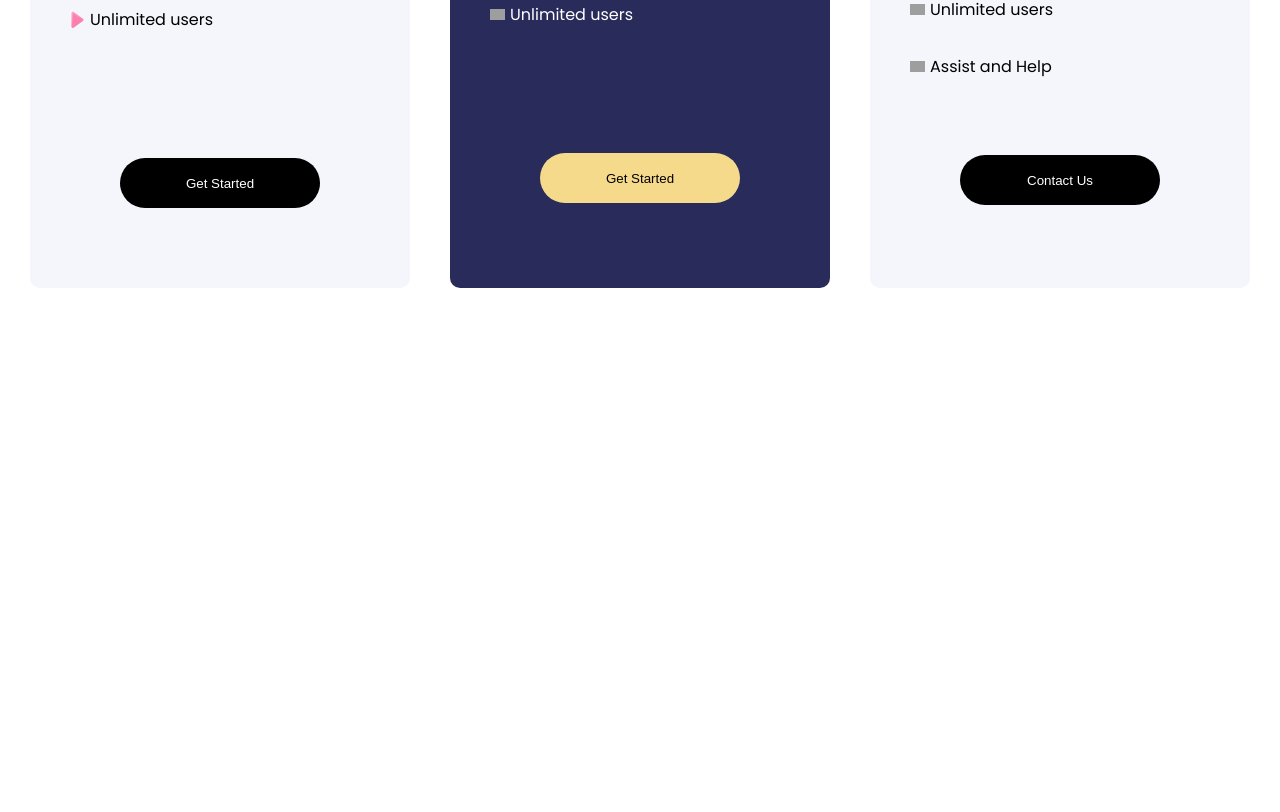
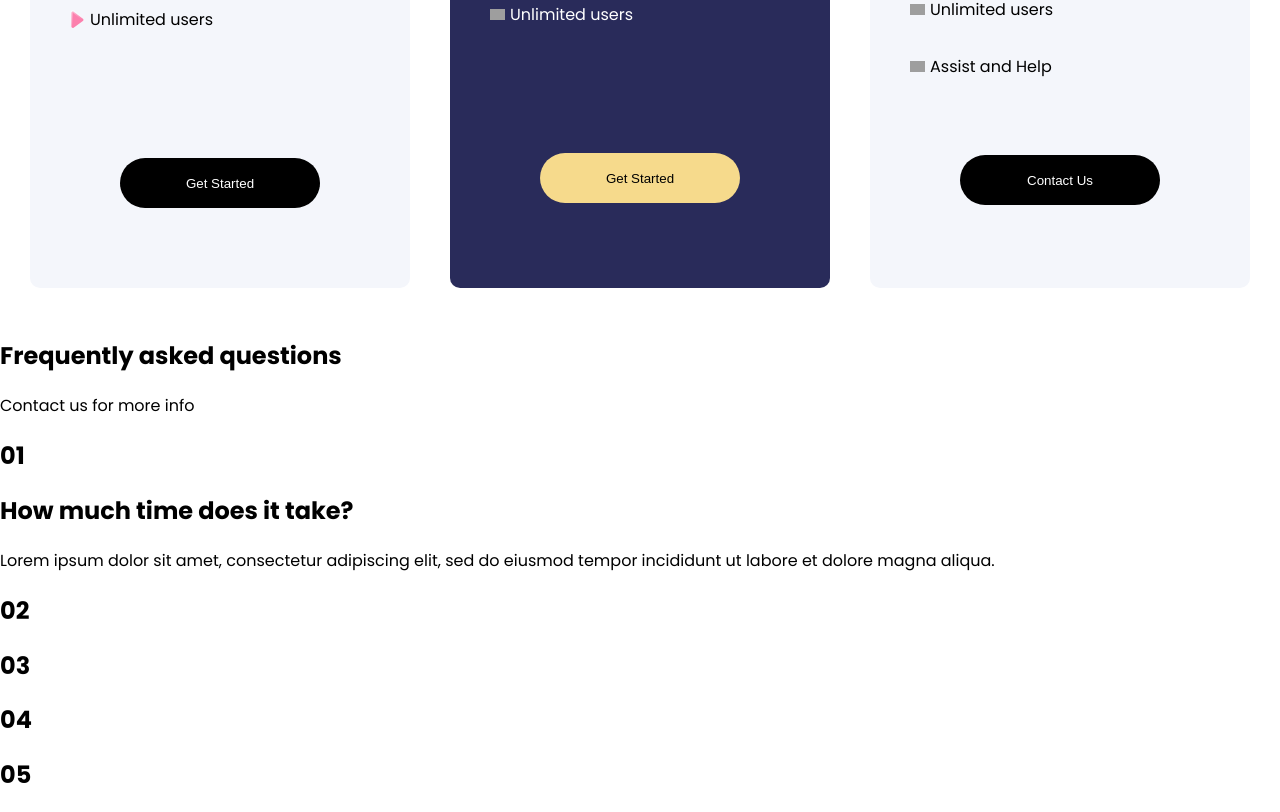
Before and after one commit to aliramazanov/finsweet-client, a React (Vite) app: page /pricing in a window 1280 px wide. Shown: the part 830-1642 px from the top of the page. Before the commit the page ends 1148 px from the top, so only its background shows below. Built offline with nearby package versions, Linux system fonts and the light colour scheme; grey boxes are pictures that could not be loaded.

Commit message:
Add small changes

```diff
--- a/src/components/OurPricingPlans/OurPricingPlans.scss
+++ b/src/components/OurPricingPlans/OurPricingPlans.scss
@@ -84,6 +84,7 @@
           border: none;
           color: white;
           background: black;
+          cursor: pointer;
         }
       }
     }
@@ -147,6 +148,7 @@
           border-radius: 50px;
           border: none;
           background: #f6da8c;
+          cursor: pointer;
         }
       }
     }
@@ -213,6 +215,7 @@
           border: none;
           color: white;
           background: black;
+          cursor: pointer;
         }
       }
     }
--- a/src/pages/Pricing.jsx
+++ b/src/pages/Pricing.jsx
@@ -1,9 +1,11 @@
 import OurPricingPlans from "../components/OurPricingPlans/OurPricingPlans.jsx";
+import FAQ from "../components/FAQ/FAQ.jsx";
 
 export const Pricing = () => {
   return (
     <div>
       <OurPricingPlans />
+      <FAQ />
     </div>
   );
 };
```
